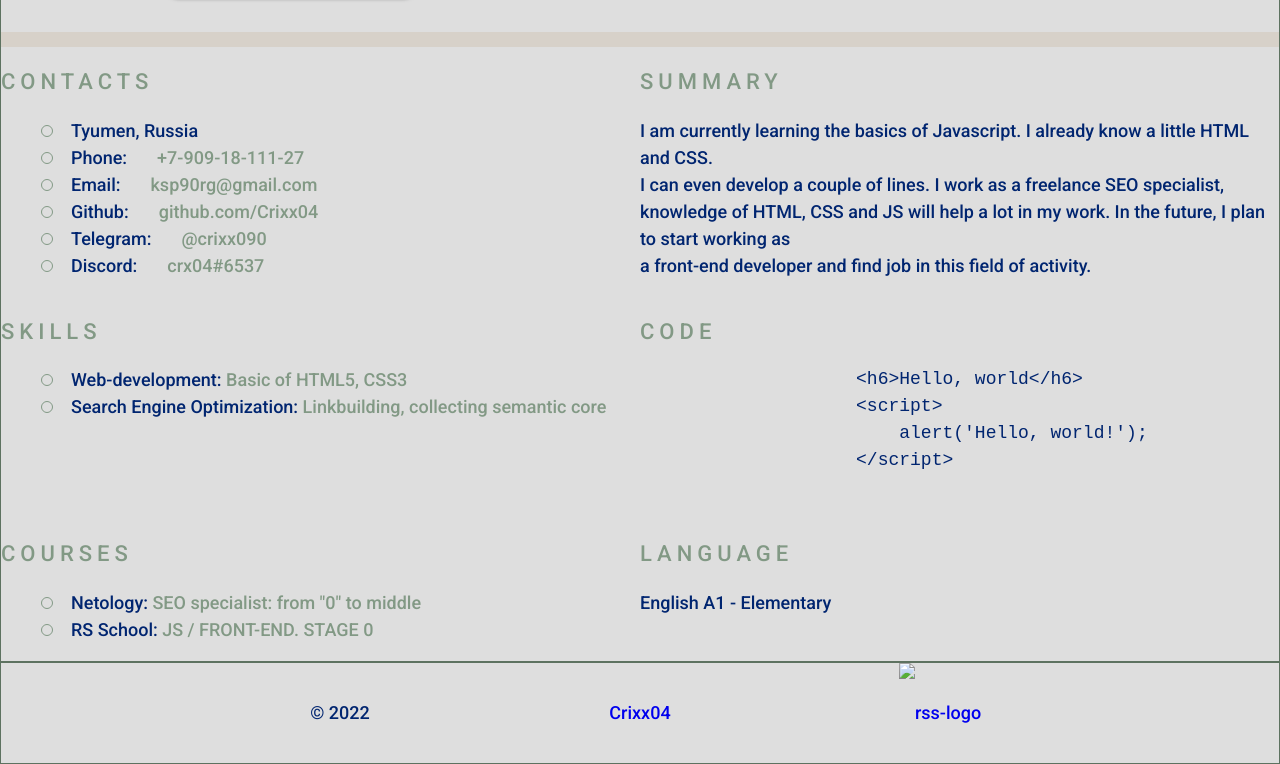
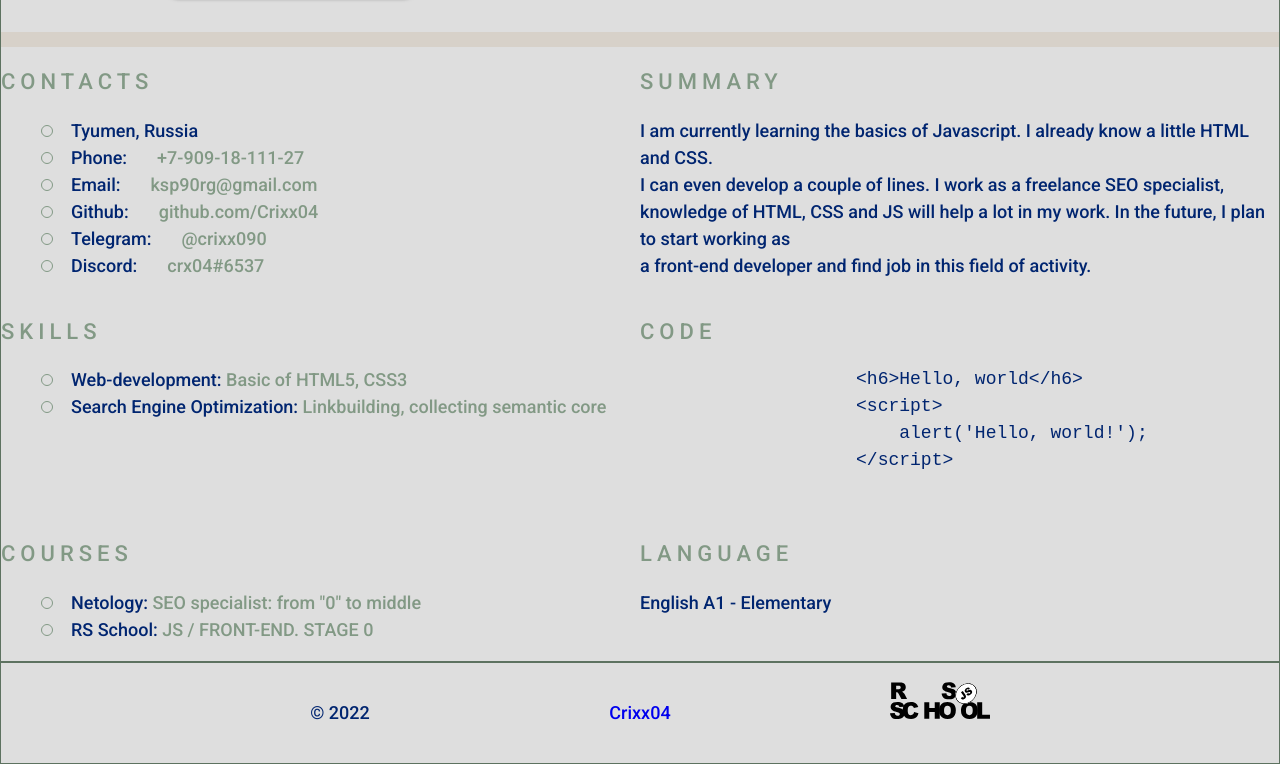
Before and after one commit to Crixx04/rsschool-cv, a plain HTML site: page index.html in a window 1280 px wide. Shown: the part 392-1156 px from the top of the page. Drawn offline with Linux system fonts and the light colour scheme; the site is published under a folder, as on GitHub Pages, so addresses that start at the root find nothing.

Commit message:
fix: change adres rss.svg

```diff
--- a/index.html
+++ b/index.html
@@ -90,7 +90,7 @@
                 <a target="_blank" href="https://github.com/Crixx04">Crixx04</a>
             </div>
             <div class="footer-container">
-                <a target="_blank" href="https://rs.school/js/"><img class="rss" src="/assets/svg/rss.svg" alt="rss-logo"></a>
+                <a target="_blank" href="https://rs.school/js/"><img class="rss" src="./assets/svg/rss.svg" alt="rss-logo"></a>
             </div>
         </div>
     </footer>
```
